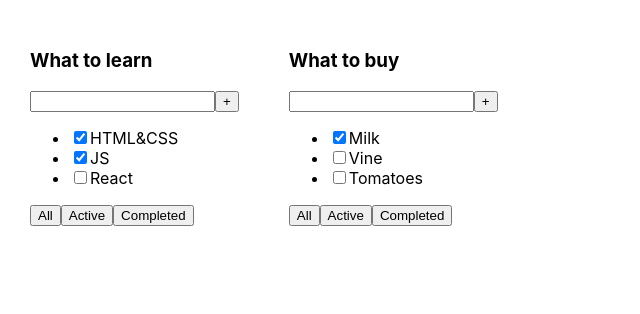
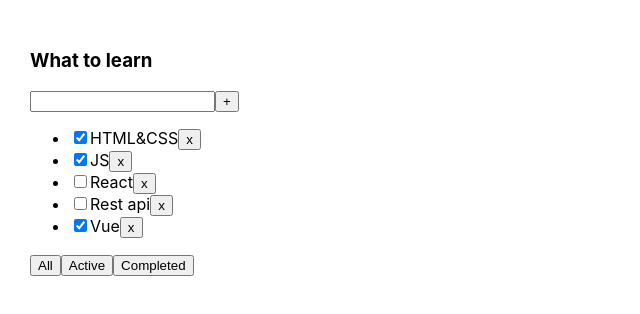
Before and after one commit to julimorozova/TODOS, a React (Create React App) app: page / in a window 1280 px wide. Shown: the top 314 px of the page, without its empty margins (0-640 px from the left). Built offline with nearby package versions, Linux system fonts and the light colour scheme.

Commit message:
feat: create function removeTask

```diff
--- a/src/App.tsx
+++ b/src/App.tsx
@@ -10,25 +10,25 @@ export type TaskType = {
 
 function App() {
     // BLL:
-    const todoListTitle_1: string = "What to learn"
-    const todoListTitle_2: string = "What to buy"
+    const todoListTitle: string = "What to learn";
 
-    const tasks1: Array<TaskType> = [
+    let tasks: Array<TaskType> = [
         {id: 1, title: "HTML&CSS", isDone: true},
         {id: 2, title: "JS", isDone: true},
         {id: 3, title: "React", isDone: false},
+        {id: 4, title: "Rest api", isDone: false},
+        {id: 5, title: "Vue", isDone: true},
     ]
-    const tasks2: Array<TaskType> = [
-        {id: 4, title: "Milk", isDone: true},
-        {id: 5, title: "Vine", isDone: false},
-        {id: 6, title: "Tomatoes", isDone: false},
-    ]
+
+    const removeTask = (taskID: number) => {
+        tasks = tasks.filter(task => task.id !== taskID) // true || false
+        console.log(tasks)
+    }
 
     // UI:
     return (
         <div className="App">
-            <TodoList title={todoListTitle_1} tasks={tasks1}/>
-            <TodoList title={todoListTitle_2} tasks={tasks2}/>
+            <TodoList title={todoListTitle} tasks={tasks} removeTask={removeTask}/>
         </div>
     );
 }
--- a/src/components/Task/Task.tsx
+++ b/src/components/Task/Task.tsx
@@ -1,25 +1,27 @@
 import React from "react";
-import {TaskType} from "../../App";
 
-/*type TaskPropsType = {
-    //id: number
+type TaskPropsType = {
+    id: number
     title: string
     isDone: boolean
-} */
-type TaskPropsType = TaskType & {}
+    removeTask: (taskID: number) => void
+}
 
-export const Task = ({title, isDone}: TaskPropsType) => {
+export const Task = ({id, title, isDone, removeTask}: TaskPropsType) => {
     return (
         <li>
             <input type="checkbox" checked={isDone}/>
             <span>{title}</span>
+            <button onClick={() => removeTask(id)}>x</button>
         </li>
     )
 }
 
 /*export const Task: React.FC<TaskPropsType> = ({
+      id,
       title,
-      isDone}) => {
+      isDone,
+    }) => {
     return (
         <li>
             <input type="checkbox" checked={isDone}/>
--- a/src/components/TodoList/TodoList.tsx
+++ b/src/components/TodoList/TodoList.tsx
@@ -8,12 +8,15 @@ import { Task } from "../Task/Task";
 type TodoListPropsType = {
     title: string
     tasks: Array<TaskType>
+    removeTask: (taskID: number) => void
 }
 
 export const TodoList = (props: TodoListPropsType) => {
     const tasksComponents = props.tasks.map(item => {
         return (
-            <Task key={item.id} {...item} />
+            <Task key={item.id}
+                  {...item}
+                  removeTask={props.removeTask} />
         )
     });
 
```
